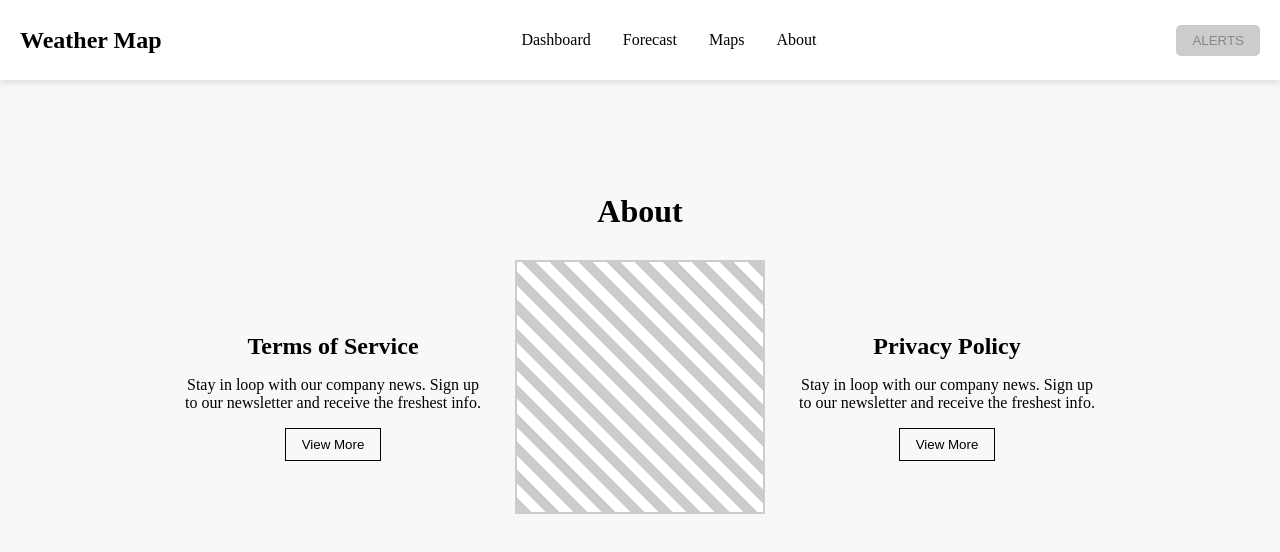
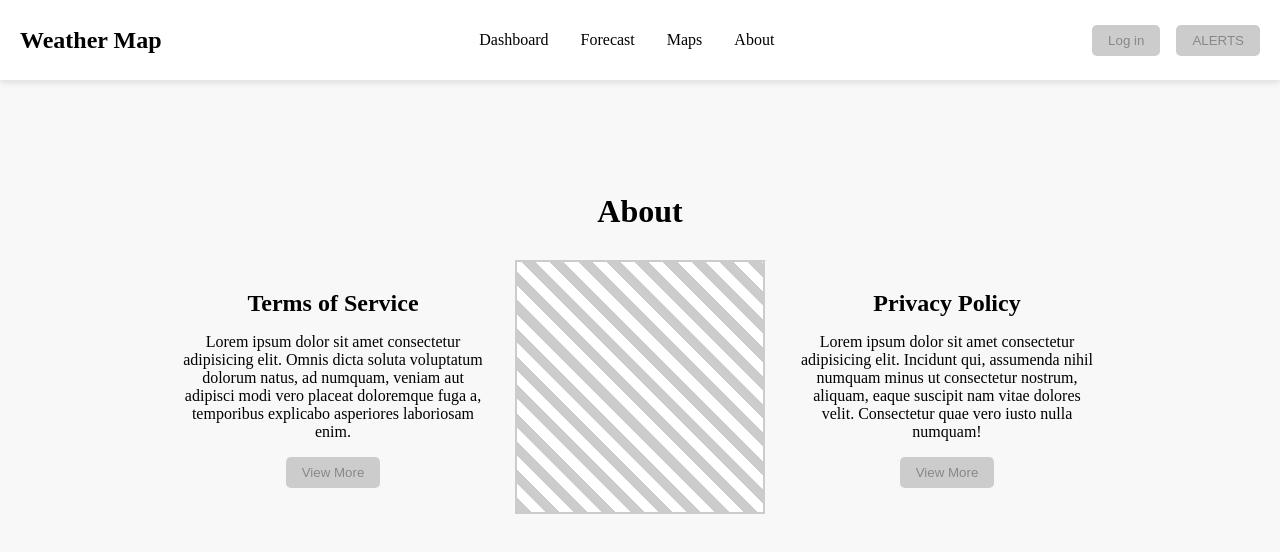
Before and after one commit to jay-parkin/interactive-weather-system, a React (Vite) app: page /about in a window 1280 px wide. Shown: the top 552 px of the page. Built offline with nearby package versions, Linux system fonts and the light colour scheme.

Commit message:
feat: update About page content and styling; add disabled buttons for actions

```diff
--- a/src/components/Header.jsx
+++ b/src/components/Header.jsx
@@ -13,6 +13,7 @@
         <Link to="/about">About</Link>
       </nav>
       <div className="controls">
+        <button disabled>Log in</button>
         <button disabled>ALERTS</button>
       </div>
     </header>
--- a/src/pages/AboutPage.jsx
+++ b/src/pages/AboutPage.jsx
@@ -8,8 +8,17 @@
       <div className="about-content">
         <div className="about-section">
           <h2>Terms of Service</h2>
-          <p>Stay in loop with our company news. Sign up to our newsletter and receive the freshest info.</p>
-          <button className="about-button">View More</button>
+          <p>
+            Lorem ipsum dolor sit amet consectetur adipisicing elit. Omnis dicta
+            soluta voluptatum dolorum natus, ad numquam, veniam aut adipisci
+            modi vero placeat doloremque fuga a, temporibus explicabo asperiores
+            laboriosam enim.
+          </p>
+          <div className="controls">
+            <button disabled className="about-button">
+              View More
+            </button>
+          </div>
         </div>
 
         <div className="about-image">
@@ -19,8 +28,17 @@
 
         <div className="about-section">
           <h2>Privacy Policy</h2>
-          <p>Stay in loop with our company news. Sign up to our newsletter and receive the freshest info.</p>
-          <button className="about-button">View More</button>
+          <p>
+            Lorem ipsum dolor sit amet consectetur adipisicing elit. Incidunt
+            qui, assumenda nihil numquam minus ut consectetur nostrum, aliquam,
+            eaque suscipit nam vitae dolores velit. Consectetur quae vero iusto
+            nulla numquam!
+          </p>
+          <div className="controls">
+            <button disabled className="about-button">
+              View More
+            </button>
+          </div>
         </div>
       </div>
     </div>
--- a/src/styles/AboutPage.css
+++ b/src/styles/AboutPage.css
@@ -29,12 +29,7 @@
   margin-bottom: 1rem;
 }
 
-.about-button {
-  padding: 0.5rem 1rem;
-  border: 1px solid #000;
-  background-color: transparent;
-  cursor: pointer;
-}
+
 
 .about-image {
   width: 250px;
```
